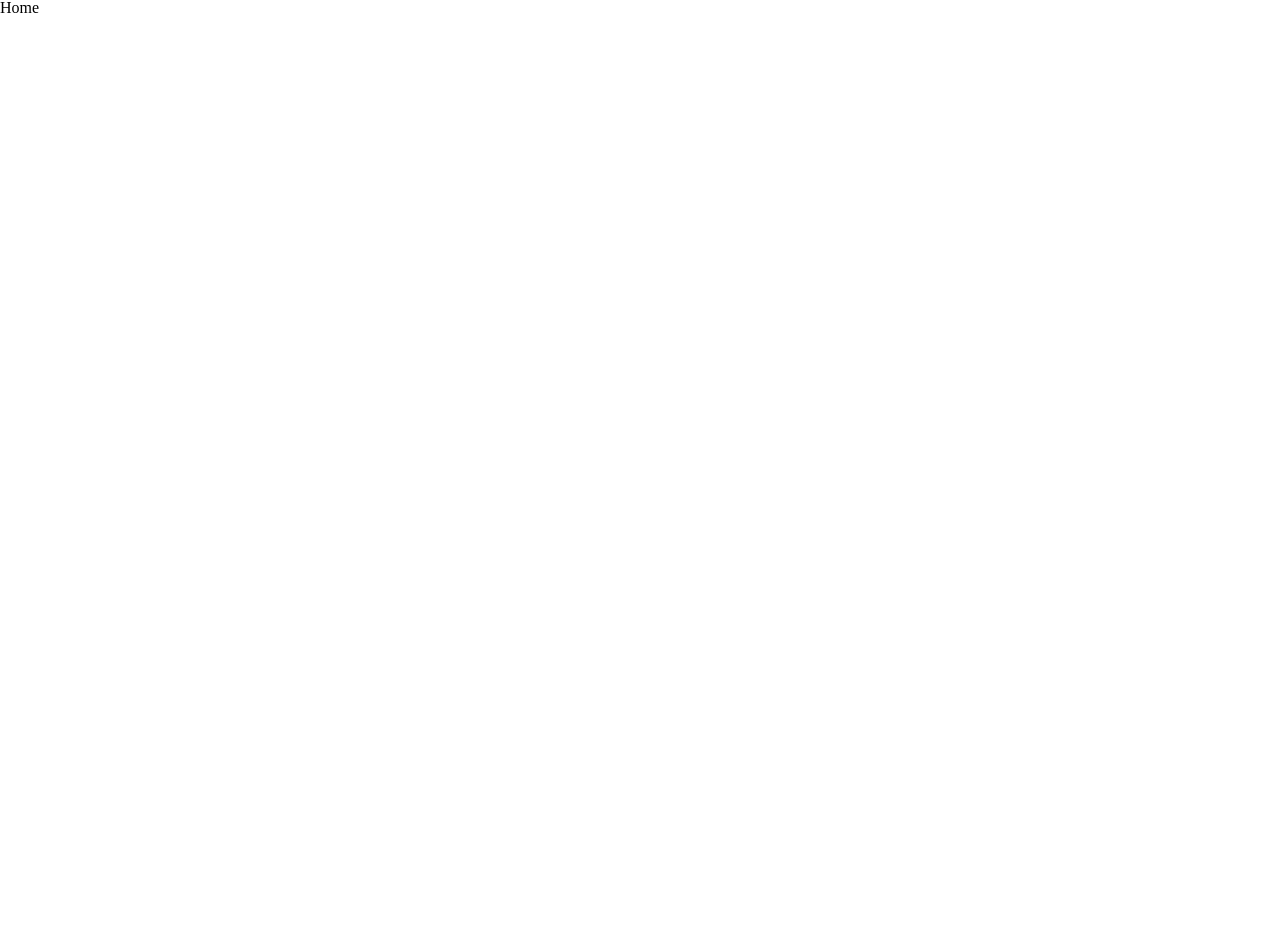
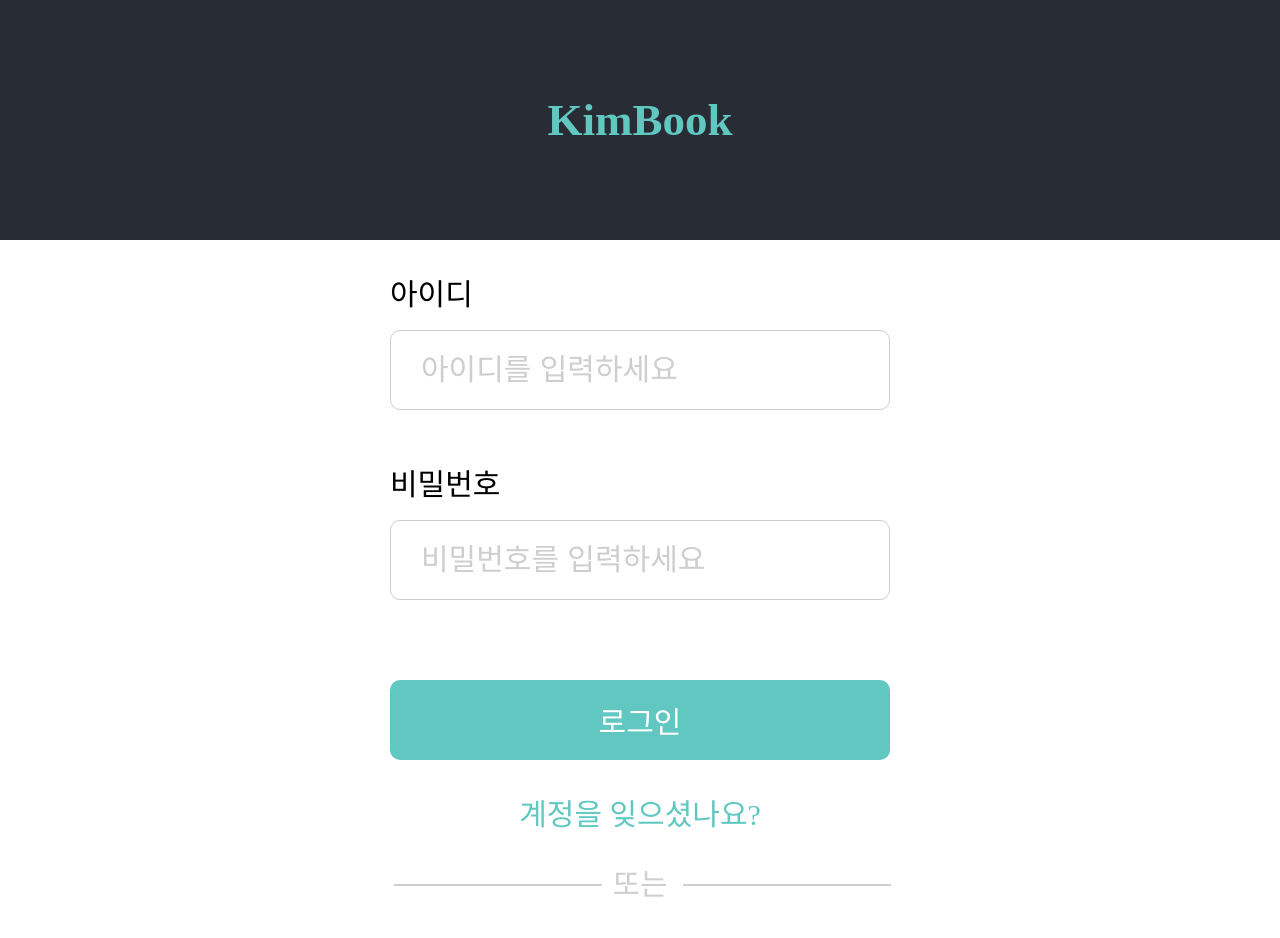
Before and after one commit to boh001/kimbook-v3, a React (Create React App) app: page / in a window 1280 px wide. Shown: the top 938 px of the page. Before the commit the page ends 800 px from the top, so only its background shows below. Built offline with nearby package versions, Linux system fonts and the light colour scheme.

Commit message:
Home screen css

```diff
--- /dev/null
+++ b/src/Components/Home/Header/Header.js
@@ -0,0 +1,3 @@
+import React from "react";
+import { HeaderFrame } from "./Header.style";
+export default () => <HeaderFrame>KimBook</HeaderFrame>;
--- /dev/null
+++ b/src/Components/Home/Header/Header.style.js
@@ -0,0 +1,13 @@
+import styled from "styled-components";
+import colors from "utils/constants/colors";
+import { flexCenter } from "utils/constants/css";
+
+export const HeaderFrame = styled.div`
+  width: 100%;
+  height: 240px;
+  background-color: ${colors.mainBlack};
+  ${flexCenter};
+  color: ${colors.mainGreen};
+  font-size: 45px;
+  font-weight: bold;
+`;
--- /dev/null
+++ b/src/Components/Home/Login/Login.js
@@ -0,0 +1,37 @@
+import React from "react";
+import {
+  LoginFrame,
+  LoginForm,
+  LoginInput,
+  LoginLabel,
+  LoginSubmit,
+  FindPassword,
+  SignUp,
+  LineFrame,
+  Line,
+  LineText,
+} from "./Login.style";
+export default () => (
+  <>
+    <LoginFrame>
+      <LoginForm>
+        <LoginLabel>
+          아이디
+          <LoginInput type={"text"} placeholder={"아이디를 입력하세요"} />
+        </LoginLabel>
+        <LoginLabel>
+          비밀번호
+          <LoginInput type={"password"} placeholder={"비밀번호를 입력하세요"} />
+        </LoginLabel>
+        <LoginSubmit type={"submit"} value={"로그인"} />
+      </LoginForm>
+      <FindPassword>계정을 잊으셨나요?</FindPassword>
+      <LineFrame>
+        <Line />
+        <LineText>또는</LineText>
+        <Line />
+      </LineFrame>
+      <SignUp>회원가입</SignUp>
+    </LoginFrame>
+  </>
+);
--- /dev/null
+++ b/src/Components/Home/Login/Login.style.js
@@ -0,0 +1,75 @@
+import styled from "styled-components";
+import { flexCenter } from "utils/constants/css";
+import colors from "utils/constants/colors";
+import { Link } from "react-router-dom";
+export const LoginFrame = styled.div`
+  position: absolute;
+  margin-top: 240px;
+  top: 0;
+  left: 0;
+  width: 100%;
+  height: 100%;
+  ${flexCenter}
+  font-size: 30px;
+  padding: 40px 0px;
+  flex-direction: column;
+`;
+export const LoginForm = styled.form`
+  width: 500px;
+`;
+export const LoginInput = styled.input.attrs((props) => {
+  return {
+    type: props.type,
+    placeholder: props.placeholder,
+    value: props.value,
+  };
+})`
+  width: 100%;
+  height: 80px;
+  font-size: inherit;
+  margin: 20px 0px;
+`;
+export const LoginSubmit = styled.input.attrs((props) => {
+  return {
+    type: props.type,
+    value: props.value,
+  };
+})`
+  width: 100%;
+  height: 80px;
+  font-size: inherit;
+  margin-top: 20px;
+  border: none;
+  background-color: ${colors.mainGreen};
+  color: white;
+  cursor: pointer;
+`;
+export const LoginLabel = styled.label`
+  display: inline-block;
+  margin-bottom: 40px;
+`;
+export const FindPassword = styled(Link)`
+  color: ${colors.mainGreen};
+  margin: 40px 0px 40px 0px;
+`;
+export const SignUp = styled.button`
+  width: 170px;
+  height: 80px;
+  font-size: inherit;
+  color: white;
+  background-color: ${colors.mainGreen};
+`;
+export const LineFrame = styled.div`
+  margin-bottom: 40px;
+  color: ${colors.mainGrey};
+  display: flex;
+  align-items: center;
+`;
+export const Line = styled.div`
+  border: 1px solid;
+  width: 208px;
+  height: 1px;
+  background-color: ${colors.mainGrey};
+  margin: 0px 10px 0px 15px;
+`;
+export const LineText = styled.div``;
--- a/src/Components/Routers.js
+++ b/src/Components/Routers.js
@@ -5,7 +5,7 @@ import {
   Redirect,
   Switch,
 } from "react-router-dom";
-import routes from "utils/contants/routes";
+import routes from "utils/constants/routes";
 
 export default () => (
   <Router>
--- a/src/GlobalStyle.js
+++ b/src/GlobalStyle.js
@@ -1,5 +1,36 @@
 import { reset } from "styled-reset";
 import { createGlobalStyle } from "styled-components";
+import colors from "utils/constants/colors";
+
 export const GlobalStyles = createGlobalStyle`
     ${reset};
+    *{
+        -moz-box-sizing: border-box; /* Firefox  */
+        -webkit-box-sizing: border-box; /* Safari */
+        box-sizing: border-box; /* CSS3 Standard */
+    }
+    a{
+        text-decoration:none;
+        color:inherit;
+    }
+    input{
+        border-radius:10px;
+        border: 1px solid ${colors.mainGrey};
+        padding:0px 30px;
+        &:focus{
+            outline:none;
+        }
+        &::placeholder{
+            color:${colors.mainGrey}
+        }
+
+    }
+    button{
+        border-radius:10px;
+        border:none;
+        cursor:pointer;
+        &:focus{
+            outline:none;
+        }
+    }
 `;
--- a/src/Routes/Home/HomePresenter.js
+++ b/src/Routes/Home/HomePresenter.js
@@ -1,2 +1,9 @@
 import React from "react";
-export default () => <div>Home</div>;
+import Header from "Components/Home/Header/Header";
+import Login from "Components/Home/Login/Login";
+export default () => (
+  <>
+    <Header />
+    <Login />
+  </>
+);
--- /dev/null
+++ b/src/utils/constants/colors.js
@@ -0,0 +1,7 @@
+const colors = {
+  mainGreen: "#61C7C1",
+  mainBlack: "#282C34",
+  mainGrey: "#CECECE",
+};
+
+export default colors;
--- /dev/null
+++ b/src/utils/constants/css.js
@@ -0,0 +1,7 @@
+import { css } from "styled-components";
+
+export const flexCenter = css`
+  display: flex;
+  align-items: center;
+  justify-content: center;
+`;
```
Also changed, not shown: src/utils/constants/routes.js (renamed from src/utils/contants/routes.js).
